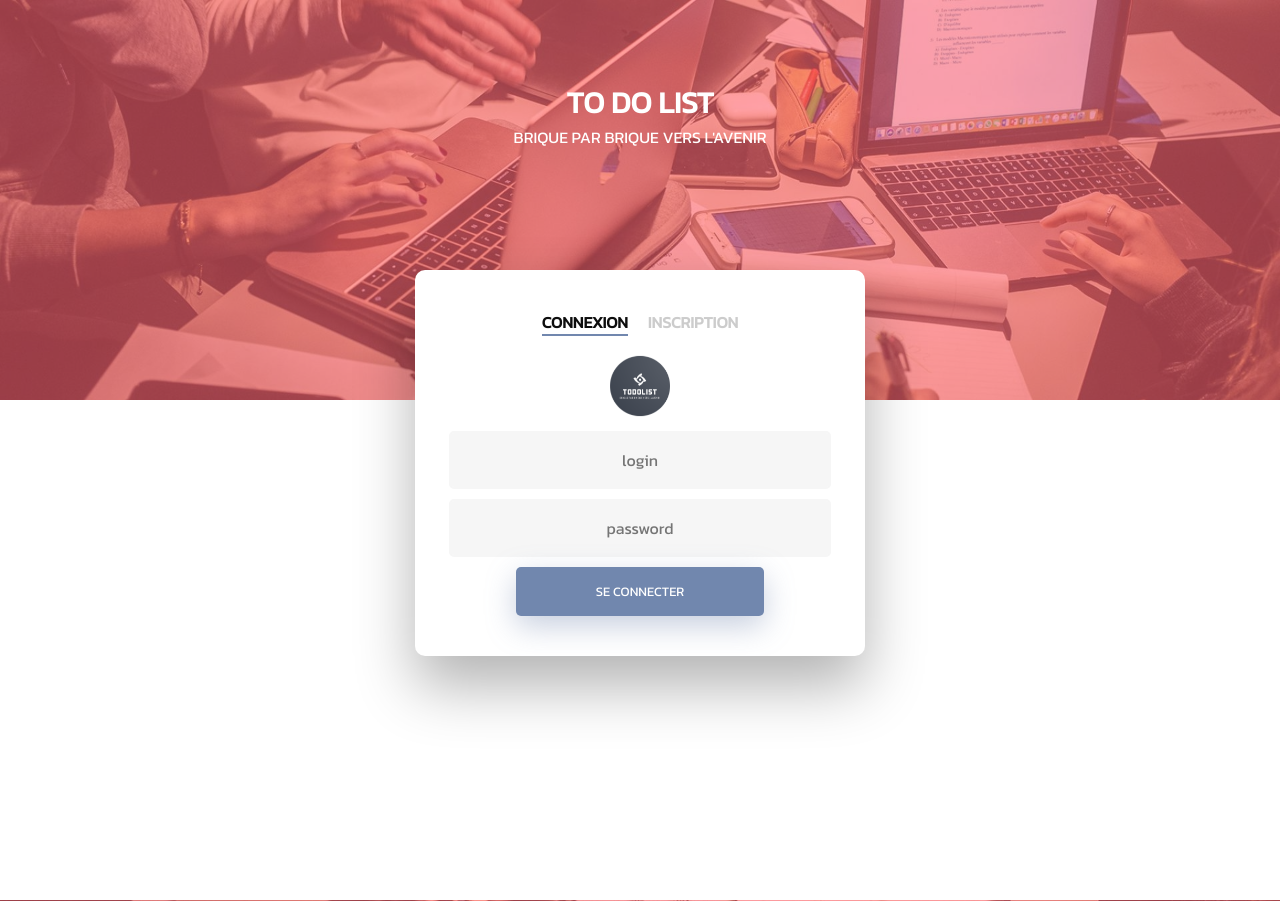
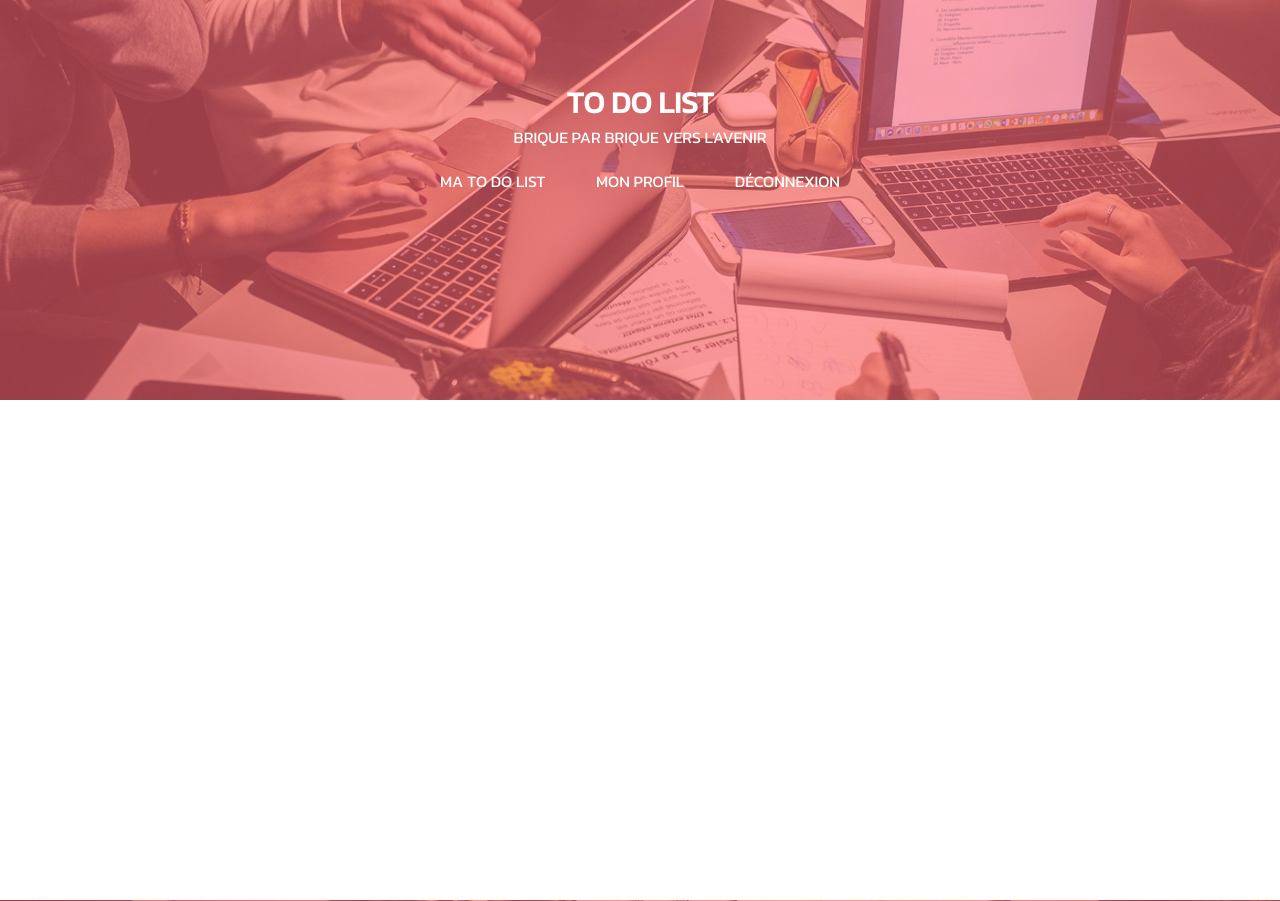
Before and after one commit to thomas-saussol/tdl, a PHP site: page / in a window 1280 px wide. Shown: the top 901 px of the page. Run offline with PHP 8.4, Linux system fonts and the light colour scheme; the visitor is signed in with stand-in values (Sample User, id 1).

Commit message:
Inscription / Conenxion / Profil opérationnels (page index.php)

```diff
--- a/index.php
+++ b/index.php
@@ -12,11 +12,17 @@
 <body class="accueil">
 
 
+<?php session_start();
+
+if(!isset($_SESSION['login']))
+{
+?>
+
 <header>
 	<div id="fond_couleur">
 		<div class="list">
 			<h1>To do list</h1>
-			<p>Brique par brique vers l'avenir</p>
+			<p id="slogan">Brique par brique vers l'avenir</p>
 		</div>
 	</div>
 </header>
@@ -43,6 +49,34 @@
 	</div>
 </main>
 
+<?php
+}
+else
+{
+?>
+
+<header>
+	<div id="fond_couleur">
+		<div class="list">
+			<h1>To do list</h1>
+			<p id="slogan">Brique par brique vers l'avenir</p>
+			<ul>
+				<li><a href="sources/todolist.php">Ma To Do List</a></li>
+				<li id="profil">Mon profil</li>
+				<li id="log_out">Déconnexion</li>
+			</ul>
+		</div>
+	</div>
+</header>
+
+<main>
+
+</main>
+
+<?php
+}
+?>
+
 <footer>
 	<div id="fond_couleur">
 		<div class="logo_footer">
@@ -53,5 +87,6 @@
 	</div>
 </footer>
 
+
 </body>
 </html>
--- a/js/script.js
+++ b/js/script.js
@@ -31,6 +31,19 @@ function connexion_form(){
 	$("#password").after('<input type="button" id="log_in" class="fadeIn fourth" value="Se connecter">')
 }
 
+function profil_form(){
+
+	$("#formulaire").remove()
+	$("main").append('<div id="formulaire" class="wrapper fadeInDown"></div>')
+	$("#formulaire").append('<div id="formContent"></div>')
+	$("#formContent").append('<div  id="logo_site" class="fadeIn first"></div>')
+	$("#logo_site").append('<img src="img/logo.png" id="icon" alt="User Icon"/>')
+	$("#logo_site").after('<form></form>')
+	$("form").append('<input type="text" id="login_profil" class="fadeIn second" name="login_profil" placeholder="Login">')
+	$("#login_profil").after('<input type="password" id="password_profil" class="fadeIn third" name="password_profil" placeholder="Password">')
+	$("#password_profil").after('<input type="button" id="update" class="fadeIn fourth" value="Modifier">')
+}
+
 
 function ajax(){
 
@@ -42,8 +55,7 @@ function ajax(){
 
 			success:function(data)
 			{
-				console.log(data)
-				if(data == 1)
+				if(data == "utilisateur existant")
 				{
 					$("#login_register").val("");
 					$('#password_register').css({"border":"none"})
@@ -54,14 +66,14 @@ function ajax(){
 
 
 				}
-				else if(data == 2)
+				else if(data == "Login trop court")
 				{
 					$("#login_register").val("");
 					document.getElementById("login_register").placeholder = '*Login trop court'
 					$('#login_register').css({"border":"1px solid #C0392B"})
 					document.getElementById("login_register").className="erreur"
 				}
-				else if(data == 3)
+				else if(data == "Mot de passe trop court")
 				{
 					$("#password_register").val("");
 					$('#login_register').css({"border":"none"})
@@ -69,7 +81,7 @@ function ajax(){
 					$('#password_register').css({"border":"1px solid #C0392B"})
 					document.getElementById("password_register").className="erreur"
 				}
-				else if(data == 4)
+				else if(data == "Mots de passe différents")
 				{
 					$("#password2").val("");
 					$('#login_register').css({"border":"none"})
@@ -77,21 +89,23 @@ function ajax(){
 					$('#password2').css({"border":"1px solid #C0392B"})
 					document.getElementById("password2").className="erreur"
 				}
-				else if(data == 5)
+				else if(data == "Inscrit")
 				{
 					$('#login_register').css({"border":"none"})
 					$('#password_register').css({"border":"none"})
 					$('#password2').css({"border":"none"})
 
 					connexion_form()
+					$("#slogan").after("<p id='log_successful'>Vous êtes inscrit !</p>")
 				}
-				else if( data == 6)
+				else if( data == "Connecté")
 				{
 					$("#erreur_log").text("")
 					$('#login').css({"border":"none"})
 					$('#password').css({"border":"none"})
+					window.location.replace("sources/todolist.php");
 				}
-				else if( data == 7)
+				else if( data == "Login ou mot de passe incorrect")
 				{
 					$("#login").val("")
 					$("#password").val("")
@@ -100,6 +114,42 @@ function ajax(){
 					$('#password').css({"border":"1px solid #C0392B"})
 					document.getElementById("login").className="erreur"
 					document.getElementById("password").className="erreur"
+				}
+				else if( data == "Login déjà existant")
+				{
+					$("#login_profil").val("")
+					$('#login_profil').css({"border":"1px solid #C0392B"})
+					document.getElementById("login_profil").placeholder = '*Login déjà existant'
+					document.getElementById("login_profil").className="erreur"
+				}
+				else if( data == "Modification réussie" )
+				{
+					$("#formulaire").remove()
+				}
+				else if( data == "Veuillez rentrer un mot de passe plus long")
+				{
+					$("#password_profil").val("")
+					$('#login_profil').css({"border":"none"})
+					$('#password_profil').css({"border":"1px solid #C0392B"})
+					document.getElementById("password_profil").placeholder = '*Mot de passe trop court'
+					document.getElementById("password_profil").className="erreur"
+				}
+				else if(data == "Aucun changement")
+				{
+					$('#login_profil').css({"border":"none"})
+					$('#password_profil').css({"border":"none"})
+				}
+				else if( data == "Déconnecté")
+				{
+					window.location.reload();
+				}
+				else if(data[0] == "[")
+				{
+					profil_form()
+					var login = JSON.parse(data)[0]
+					var password = JSON.parse(data)[1]
+					$("#login_profil").val(login)
+					$("#password_profil").val(password)
 				}
 			}
 		});
@@ -127,9 +177,9 @@ $(document).ready(function(){
 		}
 	});
 
-	 // INSCRIPTION
+	// INSCRIPTION
 
-	 $("body").on("click","#register",function(){
+	$("body").on("click","#register",function(){
 
 
 		if($("#login_register").val() !="" && $("#password_register").val() !="" && $("#password2").val() !=""  )
@@ -144,7 +194,9 @@ $(document).ready(function(){
 		}
 	});
 
-	 $("body").on("click","#log_in",function(){
+	// CONNEXION
+
+	$("body").on("click","#log_in",function(){
 
 
 		if($("#login").val() !="" && $("#password").val() !="")
@@ -154,7 +206,43 @@ $(document).ready(function(){
 
 			url="fonctions/connexion.php"
 			data={login: login, password: password}
+			$("#log_successful").remove()
 			ajax()
 		}
 	});
+
+	// PROFIL
+
+	$("body").on("click","#profil",function(){
+
+		url="fonctions/profil.php"
+		data={}
+		ajax()
+
+
+	});
+
+	$("body").on("click","#update",function(){
+
+		if($("#login_profil").val() !="" && $("#password_profil").val() !="")
+		{
+			login_profil    = $("#login_profil").val();
+			password_profil = $("#password_profil").val();
+
+			url="fonctions/profil_update.php"
+			data={login_profil: login_profil, password_profil}
+			ajax()
+		}
+
+	});
+
+	// DECONNEXION
+
+	$("body").on("click","#log_out",function(){
+
+		url="fonctions/deconnexion.php"
+		data={}
+		ajax()
+
+	});
 });
--- a/sources/style.css
+++ b/sources/style.css
@@ -16,12 +16,14 @@
 	height: 400px;
 	background-image: url(../img/fond_header.jpg);
 	background-size: cover;
+	text-align: center;
 }
 
 .accueil header .list{
 
 	color: white;
 	text-transform: uppercase;
+	width: 400px;
 
 }
 .accueil header h1{
@@ -42,6 +44,20 @@
 	border-bottom: 3px solid white;
 	height: 27px;
 	cursor: pointer;
+}
+
+.accueil header ul{
+
+	margin-top: 20px;
+	list-style: none;
+	display: flex;
+	justify-content: space-between;
+
+}
+
+.accueil header a{
+
+ color:white;
 }
 
 #fond_couleur{
@@ -325,8 +341,17 @@ input[type=text]:placeholder, input[type="password"]:placeholder  {
  	font-style: italic;
 }
 
+#log_successful{
+
+	margin-top: 20px;
+	text-align: center;
+	font-size: 20px;
+	font-style: italic;
+}
+
 
 /*FORMULAIRE*/
+
 
 footer{
 
```
Also changed, not shown: fonctions/connexion.php (+4 -3 lines), fonctions/deconnexion.php (added, +9 -0 lines), fonctions/inscription.php (+5 -5 lines), fonctions/profil.php (added, +17 -0 lines), fonctions/profil_update.php (added, +75 -0 lines).
